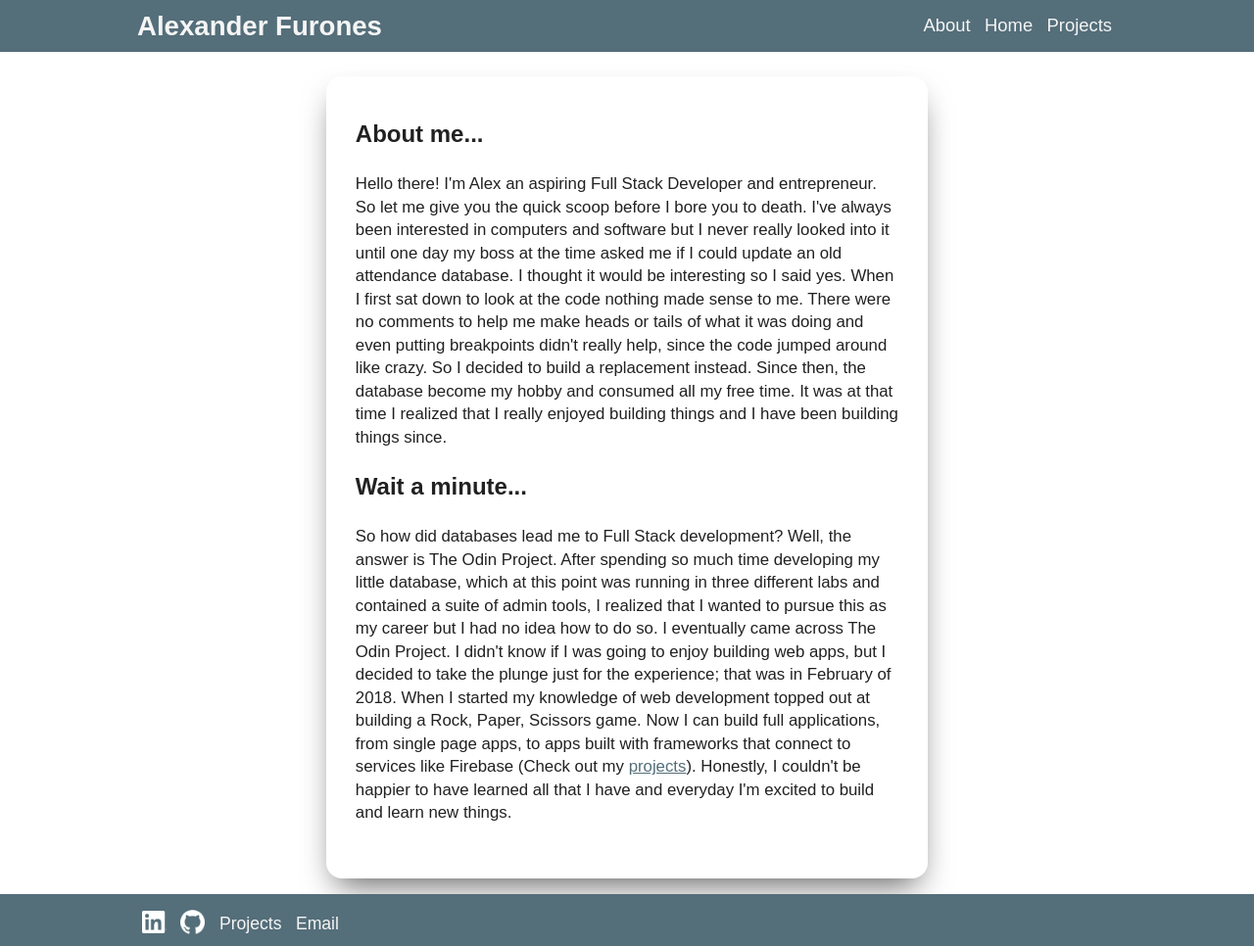
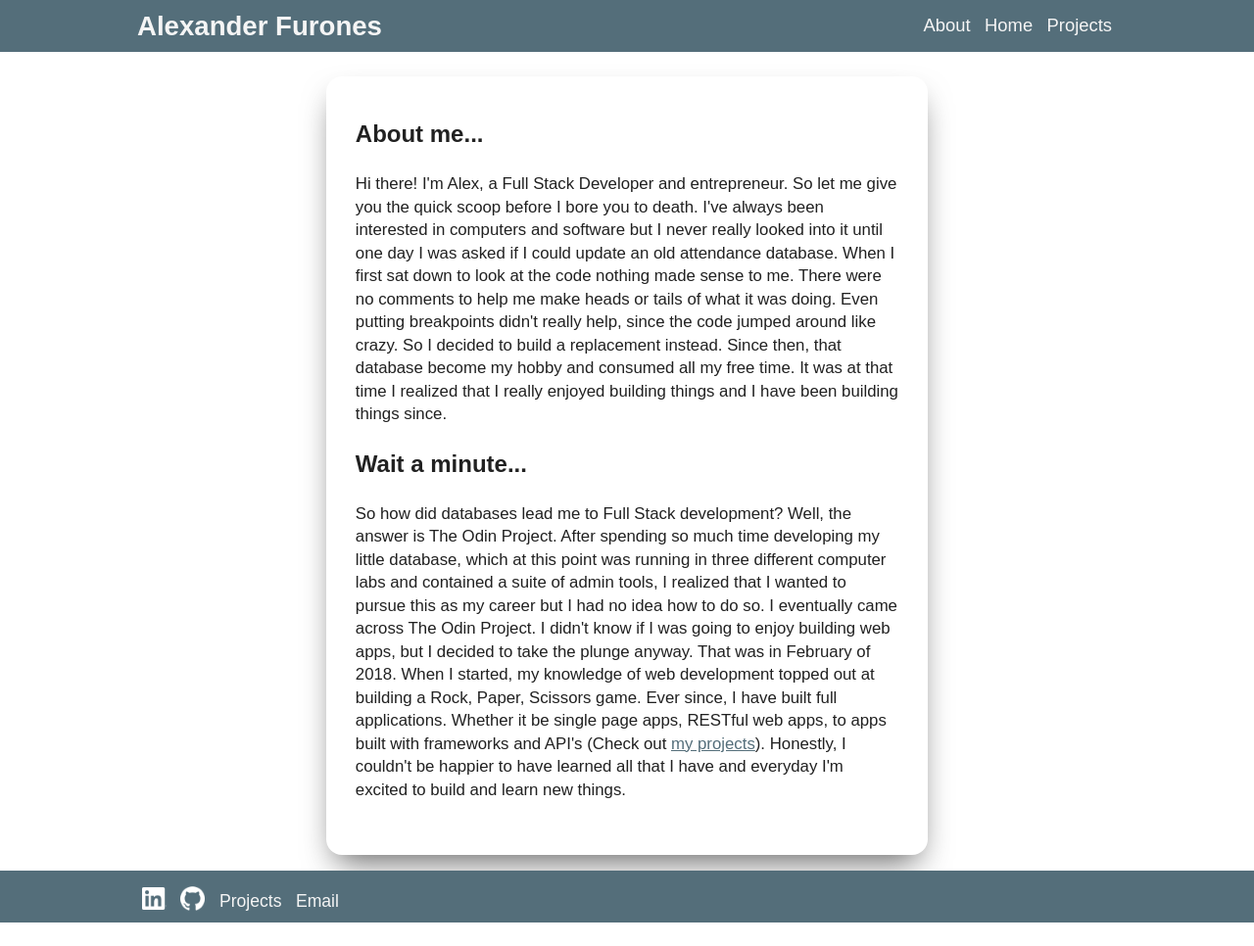
Before and after one commit to alexfuro/portfolio, a Jekyll site: the page built from about/about.html, in a window 1280 px wide. Shown: the whole page at 98% size. Built offline with Jekyll 4.4.1, drawn with Linux system fonts in a browser that asks for light colours; after the commit the page ends 942 px from its top, so only the background shows below that.

Commit message:
Edit about page

```diff
--- a/about/about.html
+++ b/about/about.html
@@ -6,15 +6,14 @@ permalink: /about
 
 <h2>About me...</h2>
 <p>
-  Hello there! I'm Alex an aspiring Full Stack Developer and entrepreneur.
+  Hi there! I'm Alex, a Full Stack Developer and entrepreneur.
   So let me give you the quick scoop before I bore you to death. I've always been
   interested in computers and software but I never really looked into it until one
-  day my boss at the time asked me if I could update an old attendance database.
-  I thought it would be interesting so I said yes. When I first sat down to look
-  at the code nothing made sense to me. There  were no comments to help me make
-  heads or tails of what it was doing and even putting breakpoints didn't really
+  day I was asked if I could update an old attendance database.
+  When I first sat down to look at the code nothing made sense to me. There were no comments
+  to help me make heads or tails of what it was doing. Even putting breakpoints didn't really
   help, since the code jumped around like crazy. So I decided to build a replacement
-  instead. Since then, the database become my hobby and consumed all my free time.
+  instead. Since then, that database become my hobby and consumed all my free time.
   It was at that time I realized that I really enjoyed building things and I have
   been building things since.
 </p>
@@ -22,14 +21,13 @@ permalink: /about
 <p>
   So how did databases lead me to Full Stack development? Well, the answer is The
   Odin Project. After spending so much time developing my little database, which
-  at this point was running in three different labs and contained a suite of admin
+  at this point was running in three different computer labs and contained a suite of admin
   tools, I realized that I wanted to pursue this as my career but I had no idea
   how to do so. I eventually came across The Odin Project. I didn't know if I was
-  going to enjoy building web apps, but I decided to take the plunge just for
-  the experience; that was in February of 2018. When I started my knowledge of web
-  development topped out at building a Rock, Paper, Scissors game. Now I can build
-  full applications, from single page apps, to apps built with frameworks that connect
-  to services like Firebase (Check out my <a href="/projects">projects</a>).
-  Honestly, I couldn't be happier to have learned all
-  that I have and everyday I'm excited to build and learn new things.
+  going to enjoy building web apps, but I decided to take the plunge anyway.
+  That was in February of 2018. When I started, my knowledge of web
+  development topped out at building a Rock, Paper, Scissors game. Ever since, I have built
+  full applications. Whether it be single page apps, RESTful web apps, to apps built with frameworks
+  and API's (Check out <a href="/projects">my projects</a>). Honestly, I couldn't be happier to have
+  learned all that I have and everyday I'm excited to build and learn new things.
 </p>
```
